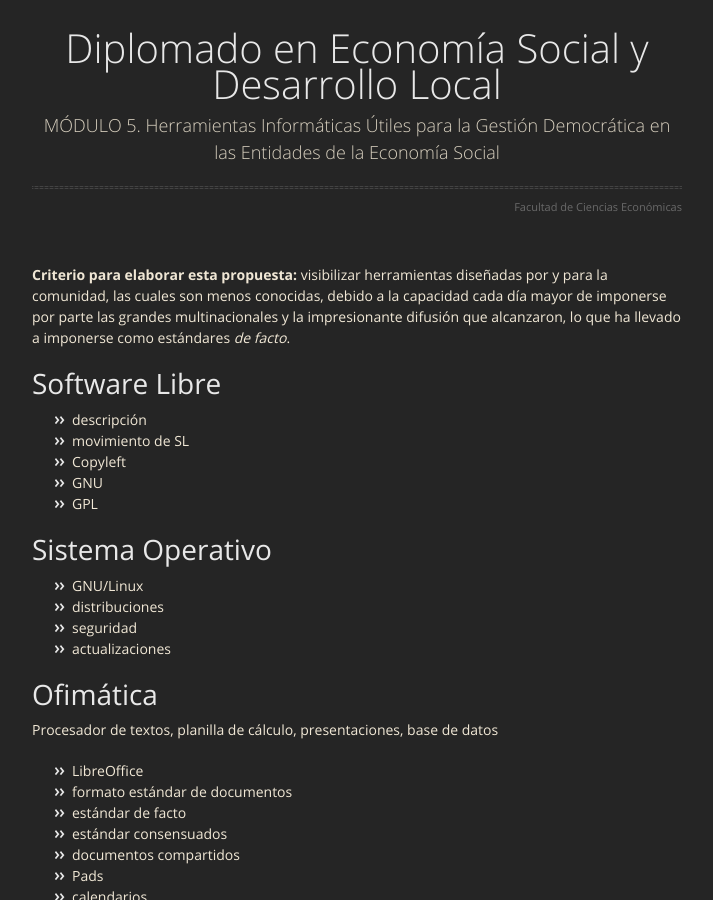
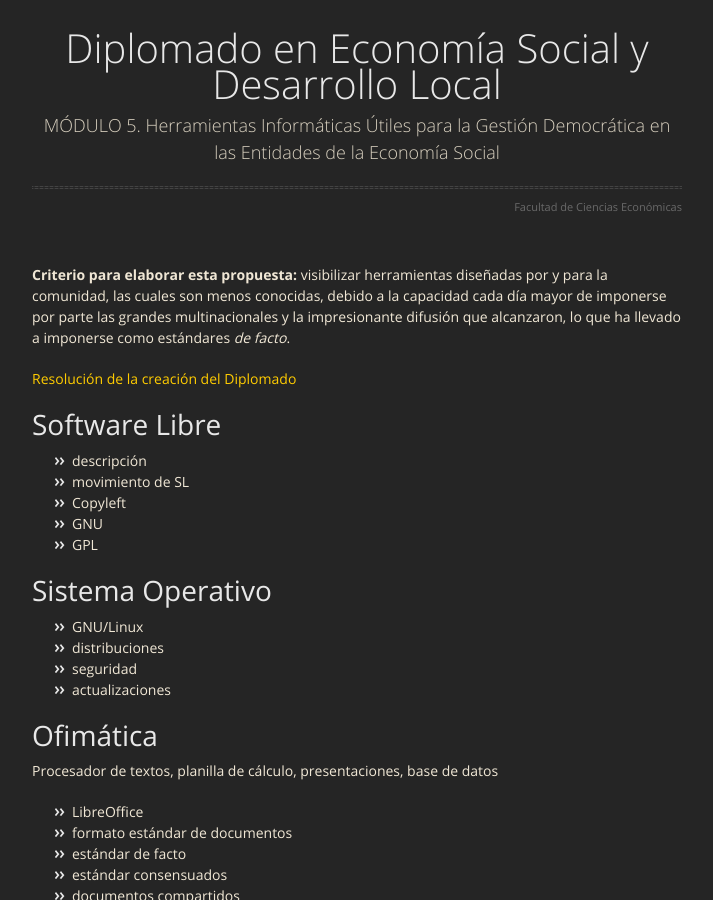
Before and after one commit to dbellomo/desdl, a Jekyll site: the page built from index.md, in a window 1280 px wide and 900 px high. Shown: the whole window, without its empty margins (283-996 px from the left). Built offline with Jekyll 4.4.1, drawn with Linux system fonts in a browser that asks for light colours.

Commit message:
minor changes

```diff
--- a/index.md
+++ b/index.md
@@ -3,6 +3,9 @@ layout: default
 ---
 
 **Criterio para elaborar esta propuesta:** visibilizar herramientas diseñadas por y para la comunidad, las cuales son menos conocidas, debido a la capacidad cada día mayor de imponerse por parte las grandes multinacionales y la impresionante difusión que alcanzaron, lo que ha llevado a imponerse como estándares *de facto*.
+
+
+[Resolución de la creación del Diplomado](doc/Diplomado-Agente_Facilitador_Economia_Social.pdf)
 
 # Software Libre
 - descripción
```
Also changed, not shown: 3 other files.
